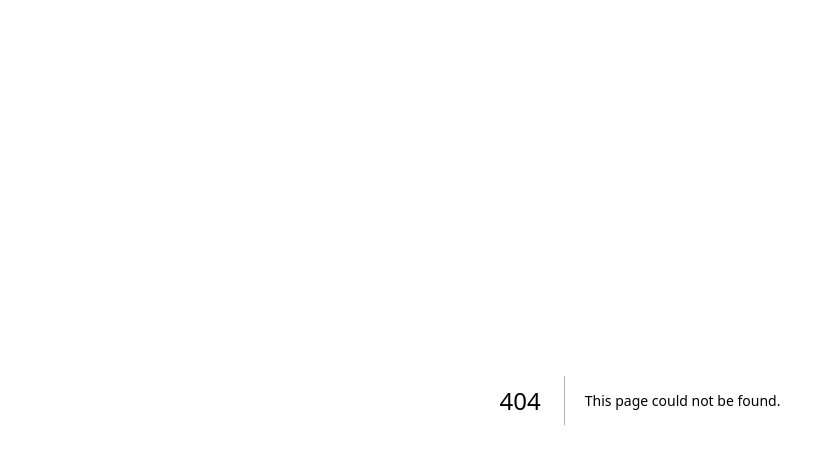
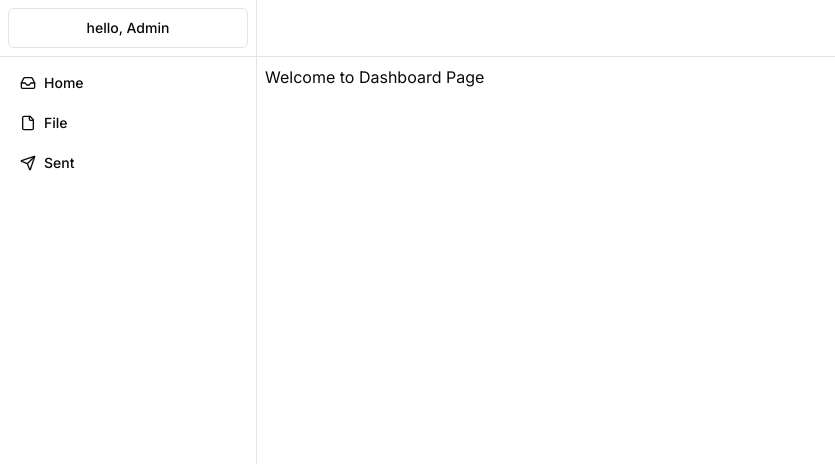
Before and after one commit to nur-wahid123/next-sosmed-fe, a Next.js app: page /dashboard in a window 1280 px wide. Before the commit this address had no page. Shown: the top 464 px of the page, without its empty margins (0-835 px from the left). Built offline with nearby package versions, Linux system fonts and the light colour scheme.

Commit message:
feat: dashboard sidebar and layout

```diff
--- a/package.json
+++ b/package.json
@@ -13,6 +13,7 @@
     "@radix-ui/react-label": "^2.1.0",
     "@radix-ui/react-menubar": "^1.1.1",
     "@radix-ui/react-navigation-menu": "^1.2.0",
+    "@radix-ui/react-separator": "^1.1.0",
     "@radix-ui/react-slot": "^1.1.0",
     "axios": "^1.7.7",
     "card": "^2.5.4",
--- /dev/null
+++ b/src/app/dashboard/layout.tsx
@@ -0,0 +1,50 @@
+import Sidebar from '@/components/navigation/sidebar'
+import { Button } from '@/components/ui/button'
+import { Separator } from '@/components/ui/separator'
+import { File, Inbox, Send } from 'lucide-react'
+import React from 'react'
+
+const sidebarMenu = [
+    {
+        title: "Home",
+        href: "/dashboard",
+        icon: Inbox,
+    },
+    {
+        title: "File",
+        href: "/dashboard",
+        icon: File,
+    },
+    {
+        title: "Sent",
+        href: "/dashboard",
+        icon: Send,
+    },
+]
+
+export default function DashboardLayout({ children } : { children: React.ReactNode }) {
+  return (
+    <div className='h-screen overflow-hidden'>
+        <div className='flex w-full h-14'>
+            <div className='p-2 w-1/5'>
+            <Button variant="outline" className='w-full'>
+                hello, Admin
+            </Button>
+            </div>
+            <Separator orientation='vertical'/>
+        </div>
+        <Separator />
+        <div className='flex w-full h-full'>
+            <div className='w-1/5 pt-2'>
+             <Sidebar links={sidebarMenu}/>
+            </div>
+
+            <Separator orientation="vertical" />
+
+            <div className='overflow-y-visible'>
+                {children}
+            </div>
+        </div>
+    </div>
+  )
+}
--- /dev/null
+++ b/src/app/dashboard/page.tsx
@@ -0,0 +1,11 @@
+import { Button } from '@/components/ui/button'
+import { Separator } from '@/components/ui/separator'
+import React from 'react'
+
+export default function DashboardPage() {
+  return (
+    <div className='p-2 min-h-screen'>
+        <h1>Welcome to Dashboard Page</h1>
+    </div>
+  )
+}
--- /dev/null
+++ b/src/components/navigation/sidebar.tsx
@@ -0,0 +1,35 @@
+import { cn } from '@/lib/utils'
+import { LucideIcon } from 'lucide-react'
+import Link from 'next/link'
+import React from 'react'
+import { buttonVariants } from '../ui/button'
+
+interface NavProps {
+    links: {
+        title: string
+        icon: LucideIcon
+        href: string
+    }[]
+}
+
+export default function Sidebar({ links }: NavProps) {
+  return (
+    <aside>
+        <nav className='grid gap-1 px-2'>
+            {links.map((link, index) => (
+                <Link
+                    key={index}
+                    href={link.href}
+                    className={cn(
+                        buttonVariants({variant: "ghost", size:"sm"}),
+                        "justify-start"
+                    )}
+                >
+                    <link.icon className="mr-2 h-4 w-4" />
+                    <span>{link.title}</span>
+                </Link>
+            ))}
+        </nav>
+    </aside>
+  )
+}
--- /dev/null
+++ b/src/components/ui/separator.tsx
@@ -0,0 +1,31 @@
+"use client"
+
+import * as React from "react"
+import * as SeparatorPrimitive from "@radix-ui/react-separator"
+
+import { cn } from "@/lib/utils"
+
+const Separator = React.forwardRef<
+  React.ElementRef<typeof SeparatorPrimitive.Root>,
+  React.ComponentPropsWithoutRef<typeof SeparatorPrimitive.Root>
+>(
+  (
+    { className, orientation = "horizontal", decorative = true, ...props },
+    ref
+  ) => (
+    <SeparatorPrimitive.Root
+      ref={ref}
+      decorative={decorative}
+      orientation={orientation}
+      className={cn(
+        "shrink-0 bg-border",
+        orientation === "horizontal" ? "h-[1px] w-full" : "h-full w-[1px]",
+        className
+      )}
+      {...props}
+    />
+  )
+)
+Separator.displayName = SeparatorPrimitive.Root.displayName
+
+export { Separator }
```
Also changed, not shown: src/components/user-btn.tsx (added), 1 other file (tests, documents, lock files or other folders).
